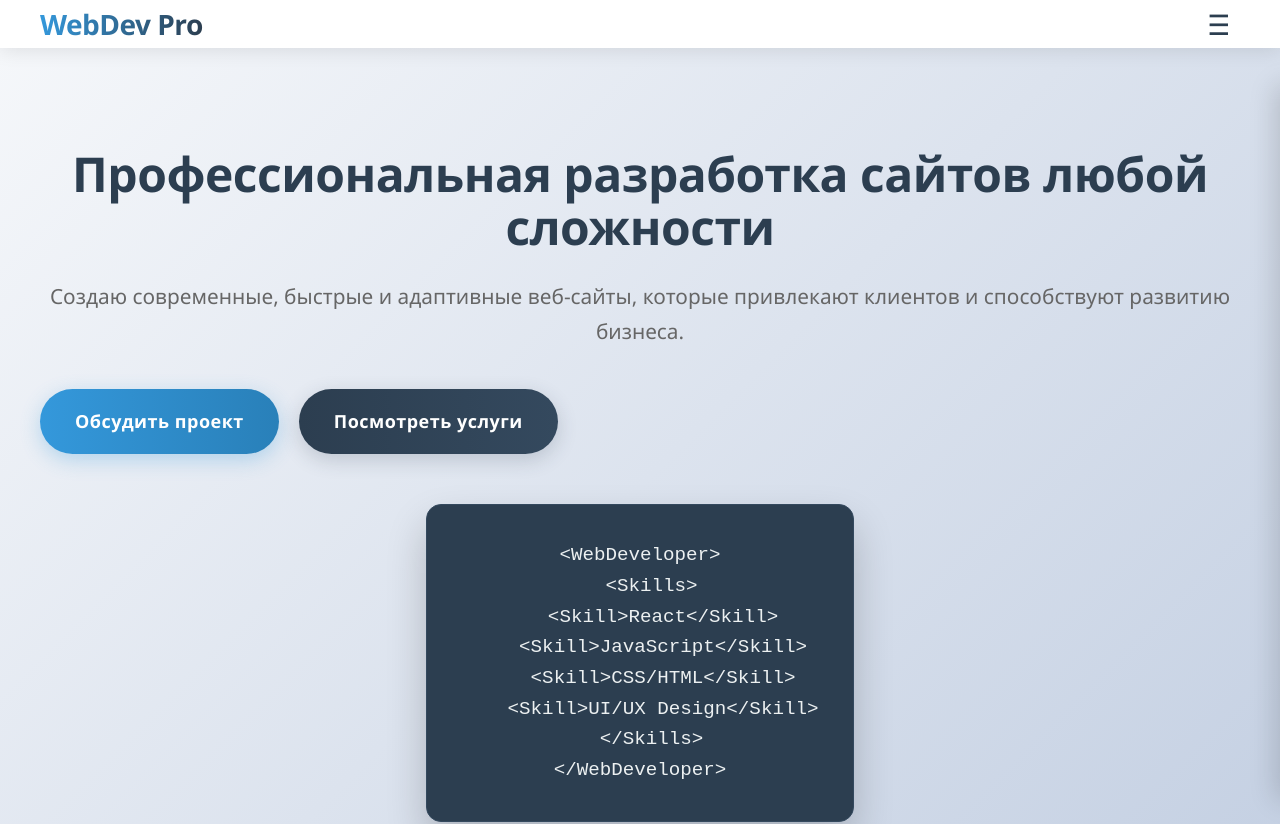
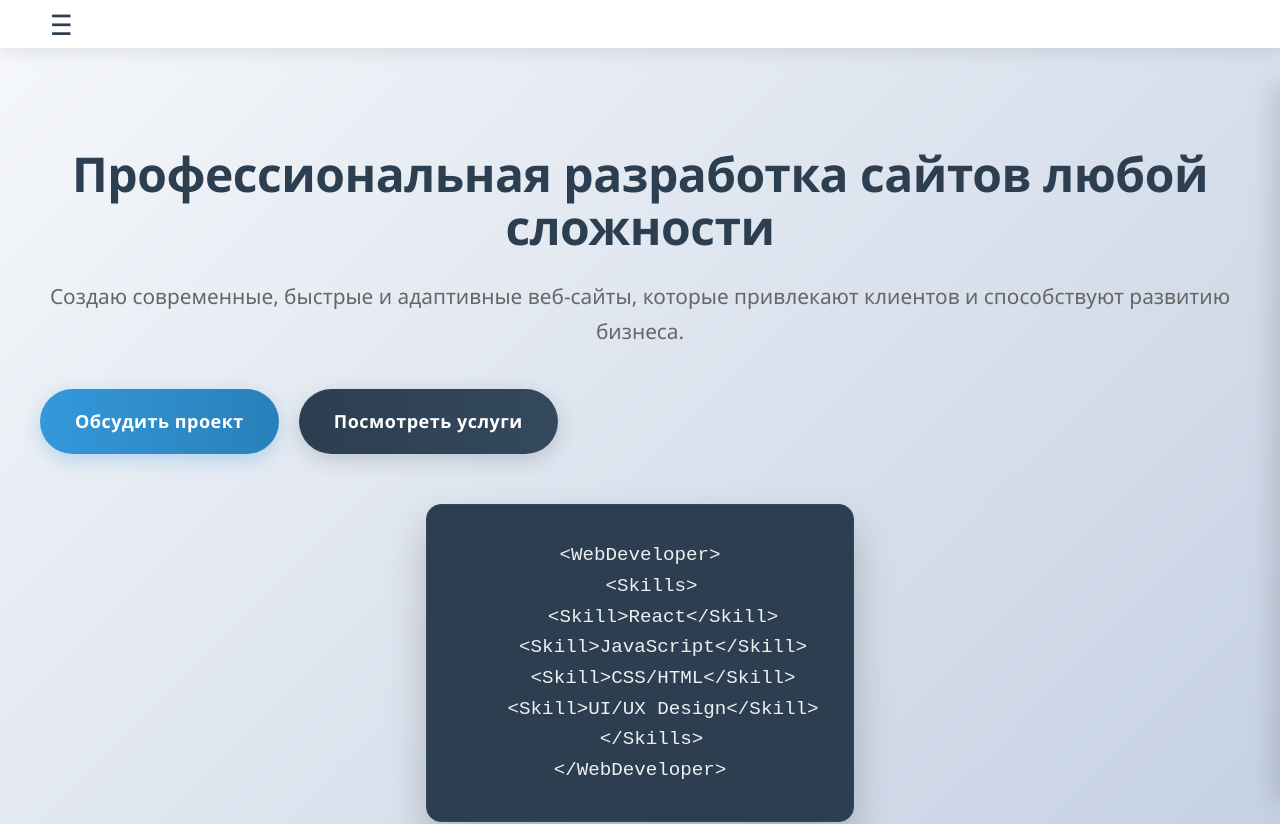
Before and after one commit to kaesmi-05/kaesmi_dev, a React (Vite) app: page / in a window 1280 px wide. Shown: the top 824 px of the page. Built offline with nearby package versions, Linux system fonts and the light colour scheme.

Commit message:
deleted logo

```diff
--- a/src/App.jsx
+++ b/src/App.jsx
@@ -97,9 +97,9 @@ function App() {
       {/* Шапка сайта */}
       <header className="header">
         <div className="container header-container">
-          <div className="logo">
+          {/* <div className="logo">
             <span className="logo-text">WebDev Pro</span>
-          </div>
+          </div> */}
 
           <button className="mobile-menu-btn" onClick={() => setMenuOpen(!menuOpen)}>
             {menuOpen ? '✕' : '☰'}
@@ -386,7 +386,7 @@ function App() {
         <div className="container footer-container">
           <div className="footer-content">
             <div className="logo-footer">
-              <span className="logo-text">WebDev Pro</span>
+              {/* <span className="logo-text">WebDev Pro</span> */}
               <p>Профессиональная разработка сайтов</p>
             </div>
 
@@ -400,20 +400,20 @@ function App() {
 
             <div className="footer-contact">
               <h4>Контакты</h4>
-              <p>hello@webdevpro.kz</p>
-              <p>+7 (777) 123-45-67</p>
-              <div className="social-links">
+              <p>kaesmi05@outlook.com</p>
+              <p>+7 (705) 580-64-42</p>
+              {/* <div className="social-links">
                 <a href="#" className="social-link">Instagram</a>
                 <a href="#" className="social-link">LinkedIn</a>
                 <a href="#" className="social-link">GitHub</a>
-              </div>
+              </div> */}
             </div>
           </div>
 
-          <div className="footer-bottom">
+          {/* <div className="footer-bottom">
             <p>&copy; {new Date().getFullYear()} WebDev Pro. Все права защищены.</p>
             <p className="currency-disclaimer">Курсы валют: USD ≈ 0.0021, EUR ≈ 0.0019, RUB ≈ 0.18</p>
-          </div>
+          </div> */}
         </div>
       </footer>
     </div>
```
Also changed, not shown: 1 other file (tests, documents, lock files or other folders).
